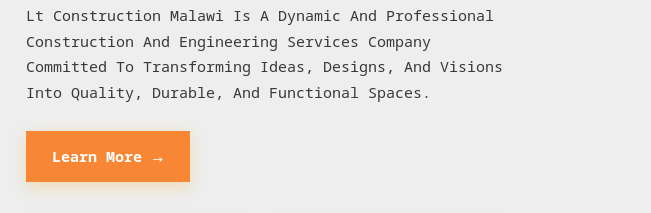
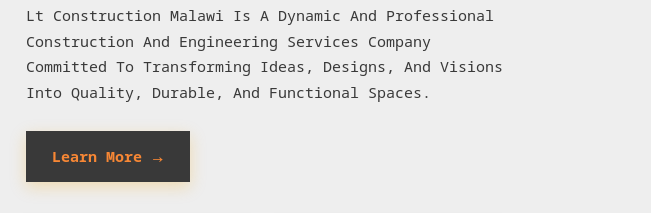
Before and after one commit to KwathuWebsitesAppsDigitalSolutions/ltconstructionmw, a plain HTML site: page index.html in a window 1280 px wide. Shown: the part 955-1168 px from the top of the page, 629-1280 px from the left. Drawn offline with nearby package versions, Linux system fonts and the light colour scheme.

Commit message:
second commit

```diff
--- a/css/style.css
+++ b/css/style.css
@@ -956,8 +956,8 @@
   align-items: center;
   gap: 10px;
   padding: 13px 26px;
-  background: var(--c-brand);
-  color: #fff;
+  background: var(--c-dark);
+  color: var(--c-brand);
   text-decoration: none;
   font-size: 15px;
   font-weight: 600;
@@ -970,8 +970,8 @@
   transition: transform 0.3s ease;
 }
 .btn-learnMore:hover {
-  background: var(--c-dark);
-  color: #fff;
+  background: var(--c-brand);
+  color: var(--c-dark);
   transform: translateY(-2px);
   box-shadow: 0 8px 20px rgba(0, 0, 0, 0.15);
 }
```
